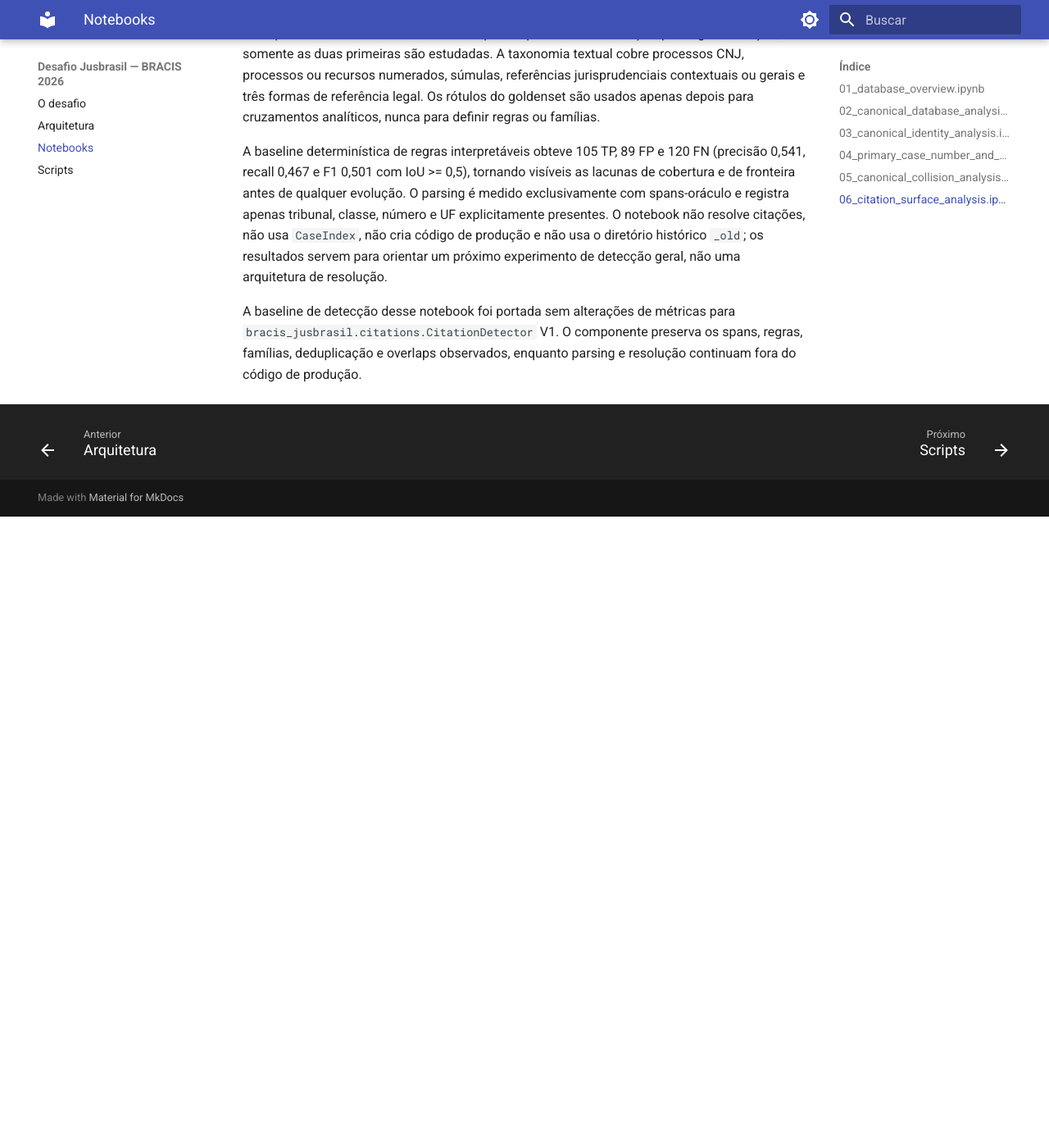
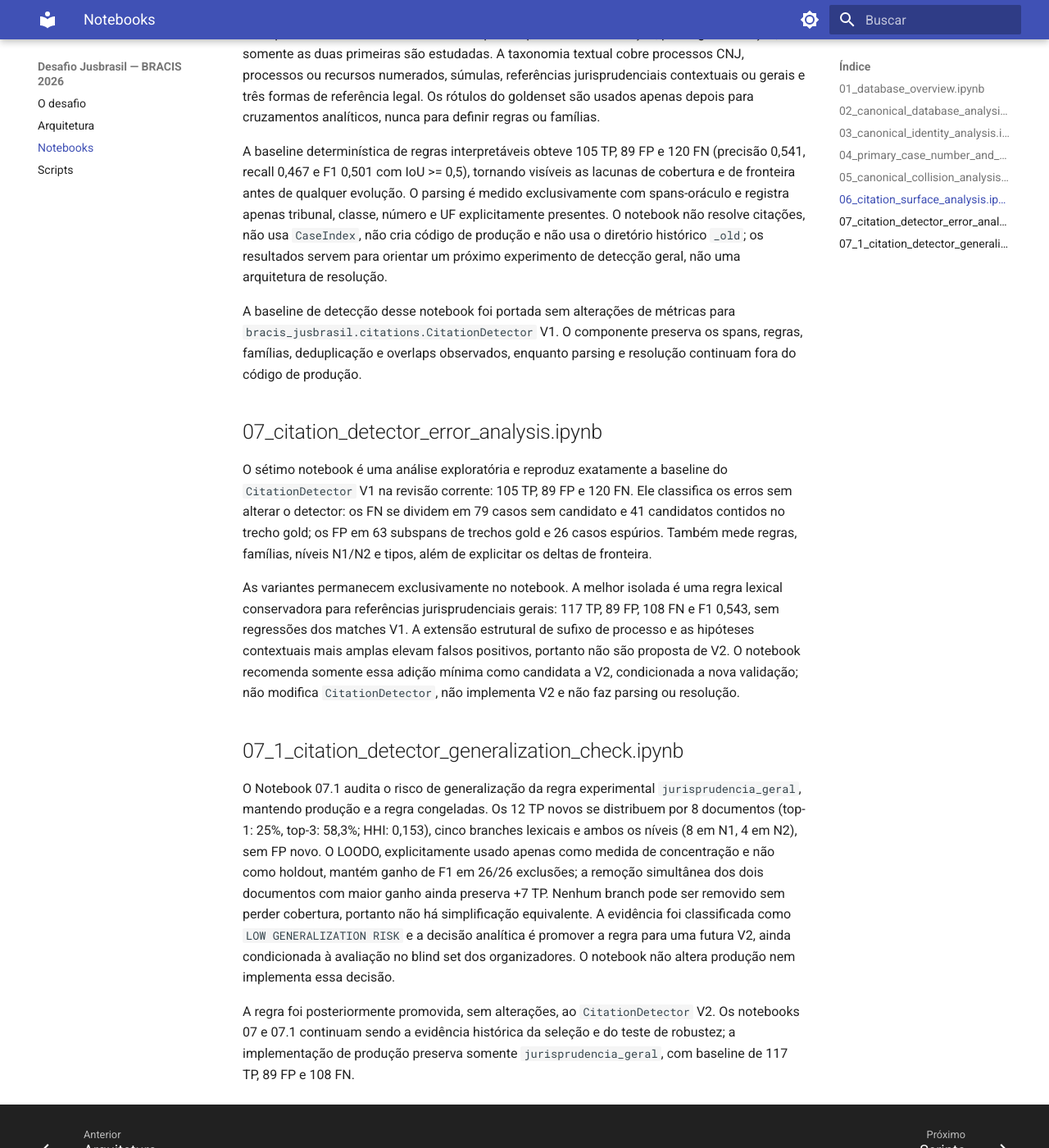
Before and after one commit to augustoafleal/legal-citation-hallucination-detector, an MkDocs documentation site: the page built from docs/notebooks.md, in a window 1280 px wide and 1400 px high, scrolled down 1728 px. Shown: the whole window at 82% size. Built offline with MkDocs 1.6.1 and Material for MkDocs 9.7.7, drawn with Linux system fonts in a browser that asks for light colours; before the commit the page ends 2358 px from its top, so only the background shows below that.

Commit message:
feat: improve citation detector with general jurisprudence

```diff
--- a/docs/notebooks.md
+++ b/docs/notebooks.md
@@ -90,3 +90,39 @@ A baseline de detecção desse notebook foi portada sem alterações de métrica
 para `bracis_jusbrasil.citations.CitationDetector` V1. O componente preserva os
 spans, regras, famílias, deduplicação e overlaps observados, enquanto parsing e
 resolução continuam fora do código de produção.
+
+## 07_citation_detector_error_analysis.ipynb
+
+O sétimo notebook é uma análise exploratória e reproduz exatamente a baseline
+do `CitationDetector` V1 na revisão corrente: 105 TP, 89 FP e 120 FN. Ele
+classifica os erros sem alterar o detector: os FN se dividem em 79 casos sem
+candidato e 41 candidatos contidos no trecho gold; os FP em 63 subspans de
+trechos gold e 26 casos espúrios. Também mede regras, famílias, níveis N1/N2 e
+tipos, além de explicitar os deltas de fronteira.
+
+As variantes permanecem exclusivamente no notebook. A melhor isolada é uma
+regra lexical conservadora para referências jurisprudenciais gerais: 117 TP,
+89 FP, 108 FN e F1 0,543, sem regressões dos matches V1. A extensão estrutural
+de sufixo de processo e as hipóteses contextuais mais amplas elevam falsos
+positivos, portanto não são proposta de V2. O notebook recomenda somente essa
+adição mínima como candidata a V2, condicionada a nova validação; não modifica
+`CitationDetector`, não implementa V2 e não faz parsing ou resolução.
+
+## 07_1_citation_detector_generalization_check.ipynb
+
+O Notebook 07.1 audita o risco de generalização da regra experimental
+`jurisprudencia_geral`, mantendo produção e a regra congeladas. Os 12 TP novos
+se distribuem por 8 documentos (top-1: 25%, top-3: 58,3%; HHI: 0,153), cinco
+branches lexicais e ambos os níveis (8 em N1, 4 em N2), sem FP novo. O LOODO,
+explicitamente usado apenas como medida de concentração e não como holdout,
+mantém ganho de F1 em 26/26 exclusões; a remoção simultânea dos dois documentos
+com maior ganho ainda preserva +7 TP. Nenhum branch pode ser removido sem perder
+cobertura, portanto não há simplificação equivalente. A evidência foi
+classificada como `LOW GENERALIZATION RISK` e a decisão analítica é promover a
+regra para uma futura V2, ainda condicionada à avaliação no blind set dos
+organizadores. O notebook não altera produção nem implementa essa decisão.
+
+A regra foi posteriormente promovida, sem alterações, ao `CitationDetector`
+V2. Os notebooks 07 e 07.1 continuam sendo a evidência histórica da seleção e
+do teste de robustez; a implementação de produção preserva somente
+`jurisprudencia_geral`, com baseline de 117 TP, 89 FP e 108 FN.
```
Also changed, not shown: docs/architecture.md (+9 -7 lines), 4 other files.
